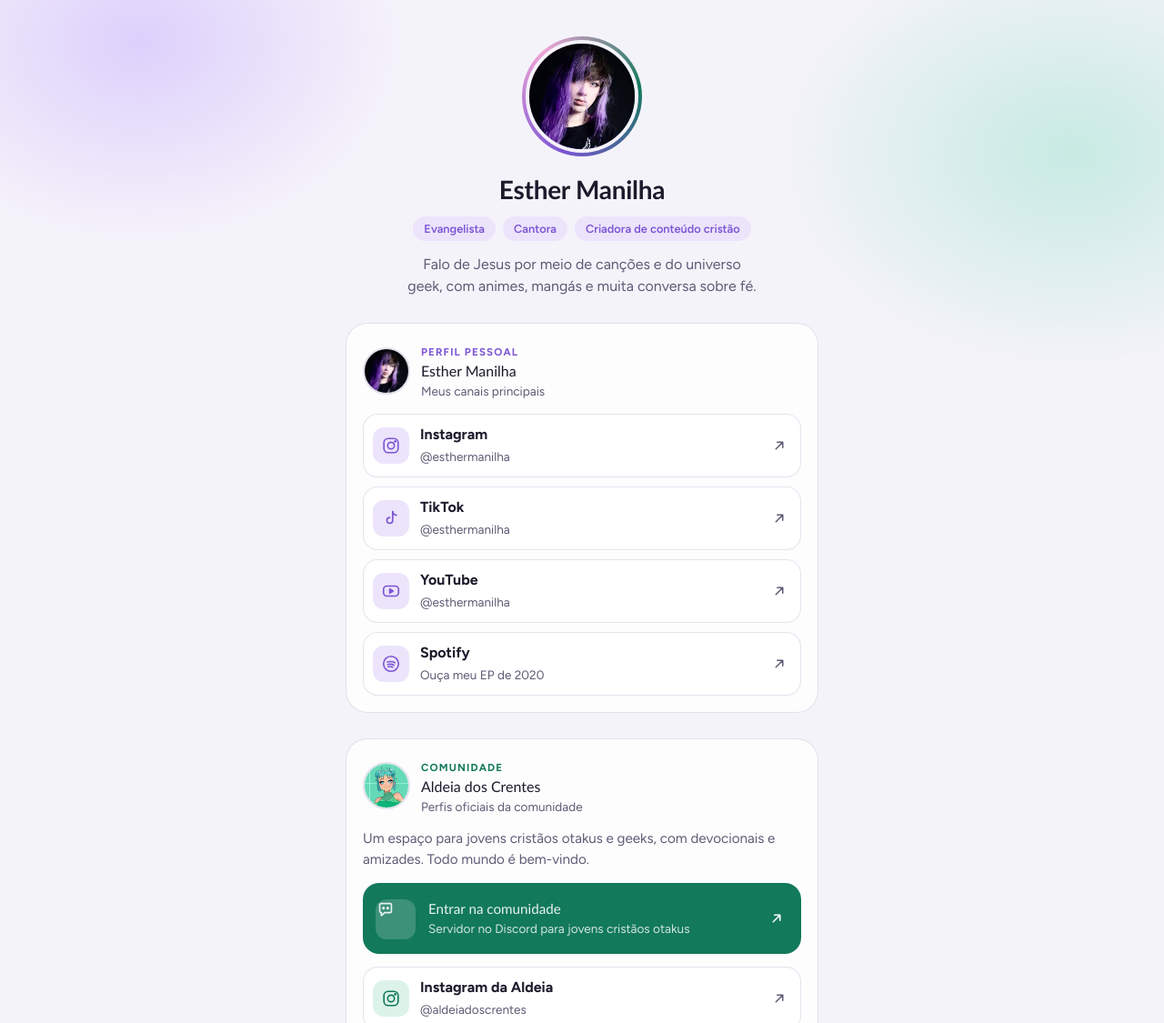
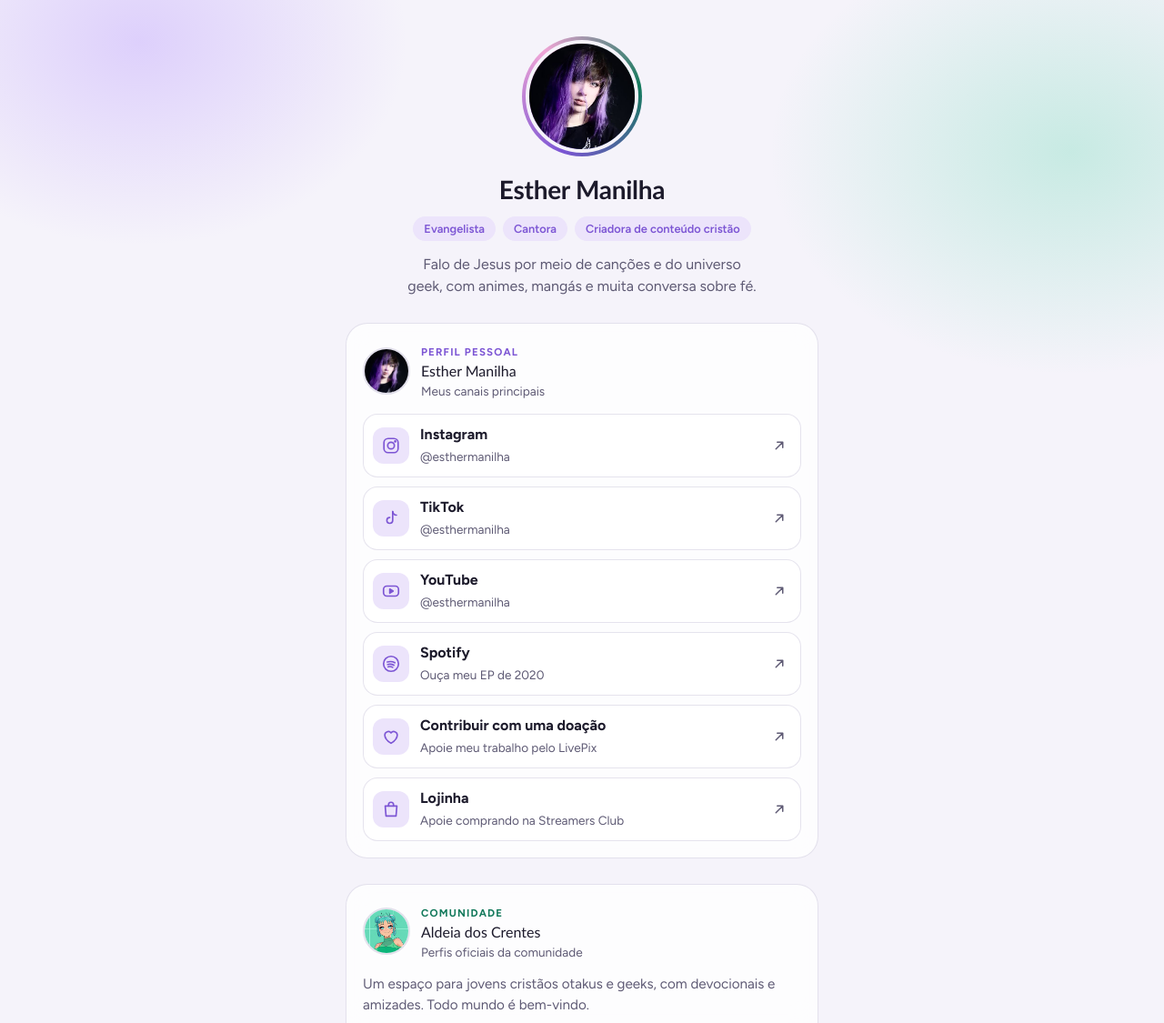
Before and after one commit to esthermanilha/arvorelink, a plain HTML site: page index.html in a window 1280 px wide. Shown: the top 1125 px of the page at 91% size. Drawn offline with Linux system fonts and the light colour scheme; a web font is replaced by a local one.

Commit message:
Update index.html

```diff
--- a/index.html
+++ b/index.html
@@ -227,6 +227,16 @@
         <span><span class="name">Spotify</span><br><span class="sub">Ouça meu EP de 2020</span></span>
         <svg class="arrow" viewBox="0 0 24 24" aria-hidden="true"><path d="M7 17 17 7M9 7h8v8"/></svg>
       </a>
+      <a class="link" href="https://livepix.gg/essie" target="_blank" rel="noopener">
+        <span class="ico"><svg viewBox="0 0 24 24" aria-hidden="true"><path d="M12 20s-7.5-4.6-7.5-10A4.2 4.2 0 0 1 12 7.6 4.2 4.2 0 0 1 19.5 10c0 5.4-7.5 10-7.5 10z"/></svg></span>
+        <span><span class="name">Contribuir com uma doação</span><br><span class="sub">Apoie meu trabalho pelo LivePix</span></span>
+        <svg class="arrow" viewBox="0 0 24 24" aria-hidden="true"><path d="M7 17 17 7M9 7h8v8"/></svg>
+      </a>
+      <a class="link" href="https://streamersclub.com.br/streamers/esthermanilha" target="_blank" rel="noopener">
+        <span class="ico"><svg viewBox="0 0 24 24" aria-hidden="true"><path d="M5 8h14l-1 12H6z"/><path d="M9 8V6.5a3 3 0 0 1 6 0V8"/></svg></span>
+        <span><span class="name">Lojinha</span><br><span class="sub">Apoie comprando na Streamers Club</span></span>
+        <svg class="arrow" viewBox="0 0 24 24" aria-hidden="true"><path d="M7 17 17 7M9 7h8v8"/></svg>
+      </a>
     </div>
   </section>
 
```
